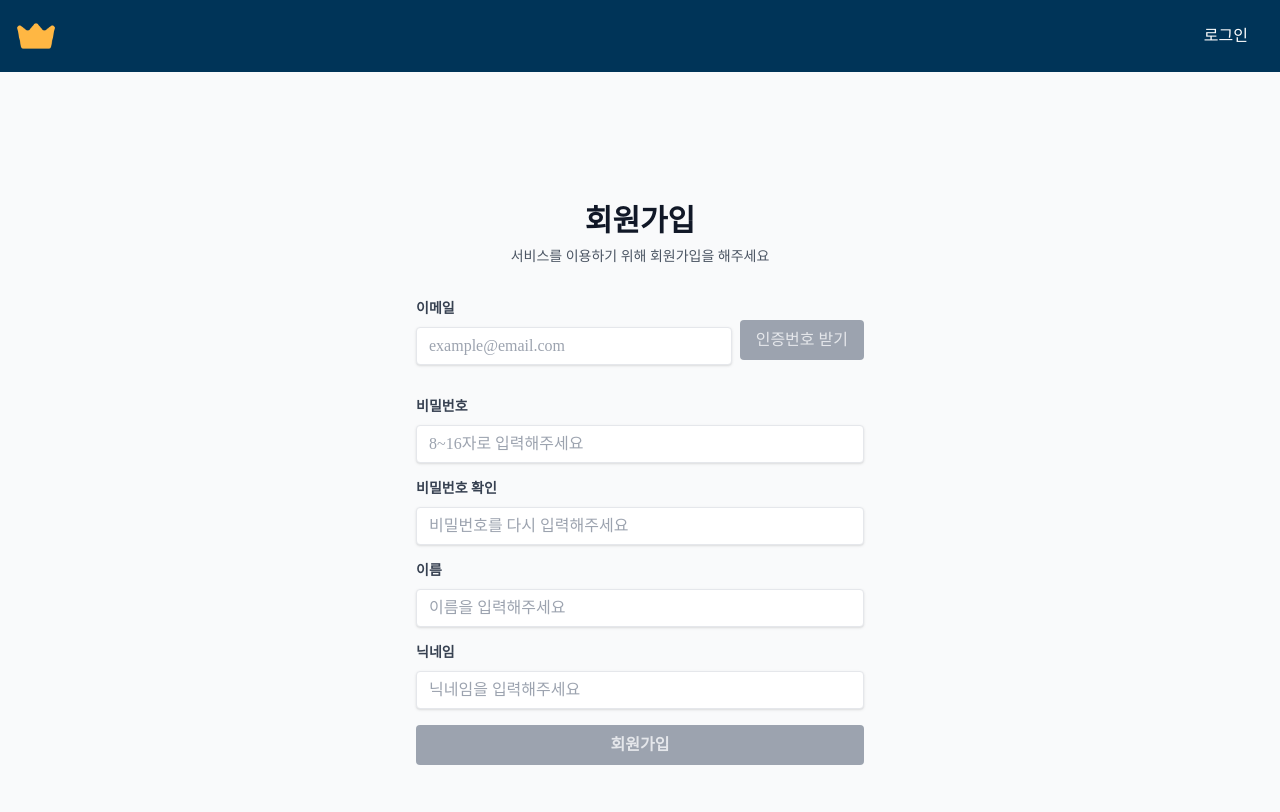
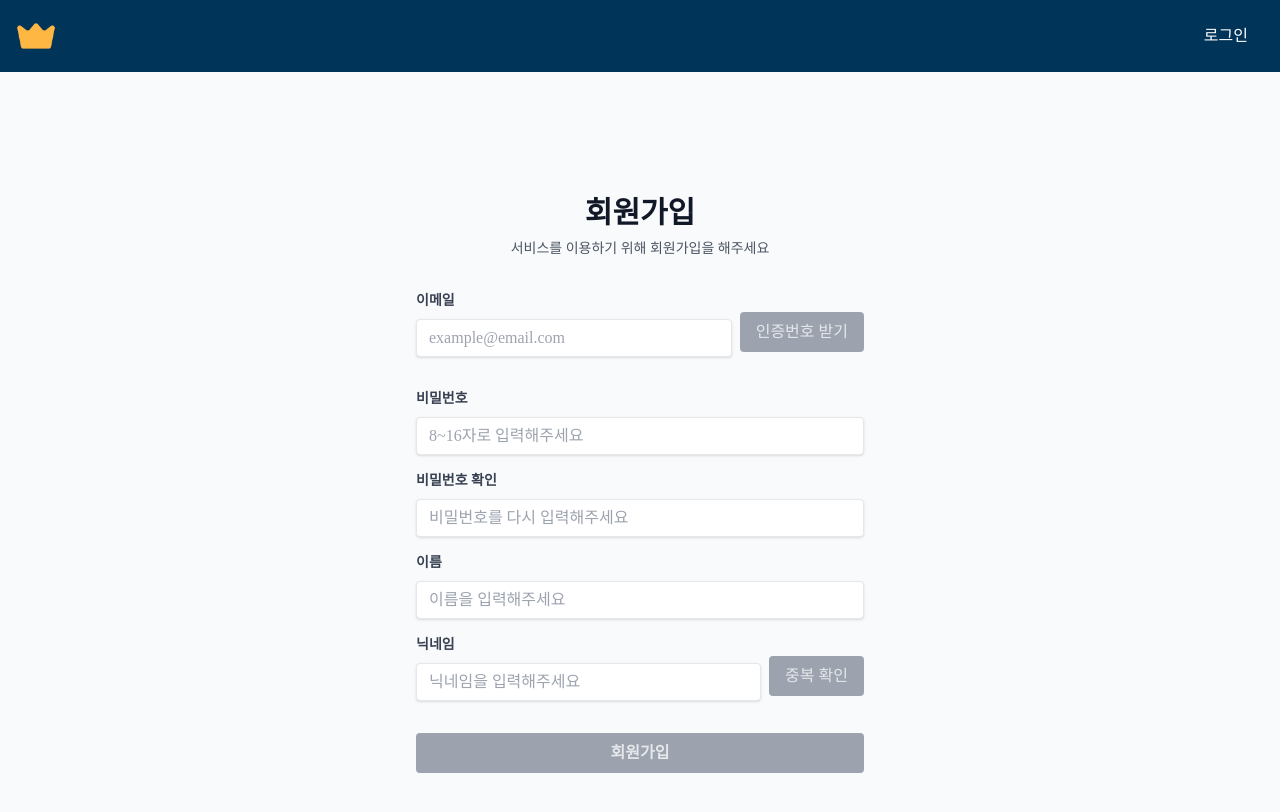
Before and after one commit to namgi2386/DreamMoA, a React (Vite) app: page /join in a window 1280 px wide. Shown: the top 812 px of the page. Built offline with nearby package versions, Linux system fonts and the light colour scheme; a web font is replaced by a local one.

Commit message:
Feat: 닉네임 중복 확인

```diff
--- a/src/components/auth/JoinForm.jsx
+++ b/src/components/auth/JoinForm.jsx
@@ -25,6 +25,7 @@ const JoinForm = () => {
   const [isEmailVerified, setIsEmailVerified] = useState(false);
   const [isCodeSent, setIsCodeSent] = useState(false);
   const [isEmailButtonDisabled, setIsEmailButtonDisabled] = useState(false);
+  const [isNicknameVerified, setIsNicknameVerified] = useState(false);
 
   const handleChange = (e) => {
     const { name, value } = e.target;
@@ -32,6 +33,11 @@ const JoinForm = () => {
     // 이메일이 인증되었다면 수정 불가
     if (name === "email" && isEmailVerified) {
       return;
+    }
+
+    // 닉네임이 변경되면 인증 상태 초기화
+    if (name === "nickname") {
+      setIsNicknameVerified(false);
     }
 
     setFormData((prev) => ({
@@ -56,12 +62,12 @@ const JoinForm = () => {
         if (formData.confirmpassword && value !== formData.confirmpassword) {
           setErrors((prev) => ({
             ...prev,
-            confirmpassword: "비밀번호가 일치하지 않습니다"
+            confirmpassword: "비밀번호가 일치하지 않습니다",
           }));
         } else {
           setErrors((prev) => ({
             ...prev,
-            confirmpassword: ""
+            confirmpassword: "",
           }));
         }
         break;
@@ -106,7 +112,7 @@ const JoinForm = () => {
       });
 
       setIsCodeSent(true);
-      setIsEmailButtonDisabled(true);  // 인증번호 받기 버튼 비활성화
+      setIsEmailButtonDisabled(true); // 인증번호 받기 버튼 비활성화
     } catch (error) {
       Swal.fire({
         icon: "error",
@@ -134,6 +140,32 @@ const JoinForm = () => {
     }
   };
 
+  // 닉네임 중복 확인
+  const handleCheckNickname = async () => {
+    try {
+      const isAvailable = await authApi.checkNickname(formData.nickname);
+
+      if (isAvailable) {
+        Swal.fire({
+          icon: "success",
+          text: "사용 가능한 닉네임입니다.",
+        });
+        setIsNicknameVerified(true);
+      } else {
+        Swal.fire({
+          icon: "error",
+          text: "이미 사용 중인 닉네임입니다.",
+        });
+        setIsNicknameVerified(false);
+      }
+    } catch (error) {
+      Swal.fire({
+        icon: "error",
+        text: error.message,
+      });
+    }
+  };
+
   useEffect(() => {
     const isValid =
       formData.email.trim() !== "" &&
@@ -142,6 +174,7 @@ const JoinForm = () => {
       formData.name.trim() !== "" &&
       formData.nickname.trim() !== "" &&
       isEmailVerified &&
+      isNicknameVerified &&
       !errors.email &&
       !errors.password &&
       !errors.confirmpassword &&
@@ -149,7 +182,7 @@ const JoinForm = () => {
       !errors.nickname;
 
     setIsFormValid(isValid);
-  }, [formData, errors, isEmailVerified]);
+  }, [formData, errors, isEmailVerified, isNicknameVerified]);
 
   const handleSubmit = async (e) => {
     e.preventDefault();
@@ -158,7 +191,7 @@ const JoinForm = () => {
 
     try {
       const { email, password, name, nickname } = formData;
-      await authApi.join(email, password, name, nickname, null);
+      await authApi.join(email, password, name, nickname,);
 
       await Swal.fire({
         icon: "success",
@@ -195,7 +228,11 @@ const JoinForm = () => {
               onChange={handleChange}
               error={errors.email}
               placeholder="example@email.com"
-              className={isEmailVerified ? "bg-gray-400 text-gray-200 cursor-not-allowed" : ""}
+              className={
+                isEmailVerified
+                  ? "bg-gray-400 text-gray-200 cursor-not-allowed"
+                  : ""
+              }
               disabled={isEmailVerified}
             />
           </div>
@@ -268,6 +305,8 @@ const JoinForm = () => {
         error={errors.name}
         placeholder="이름을 입력해주세요"
       />
+      <div className="flex items-center space-x-2">
+        <div className="flex-1">
           <AuthInput
             label="닉네임"
             name="nickname"
@@ -276,7 +315,27 @@ const JoinForm = () => {
             onChange={handleChange}
             error={errors.nickname}
             placeholder="닉네임을 입력해주세요"
+            className={
+              isNicknameVerified
+                ? "bg-gray-400 text-gray-200 cursor-not-allowed"
+                : ""
+            }
+            disabled={isNicknameVerified}
           />
+        </div>
+        <button
+          type="button"
+          onClick={handleCheckNickname}
+          disabled={!formData.nickname || isNicknameVerified}
+          className={`h-10 px-4 rounded focus:outline-none ${
+            formData.nickname && !isNicknameVerified
+              ? "bg-blue-500 hover:bg-blue-600 text-white"
+              : "bg-gray-400 text-gray-200 cursor-not-allowed"
+          }`}
+        >
+          중복 확인
+        </button>
+      </div>
 
       {errors.submit && (
         <div className="text-red-500 text-sm text-center">{errors.submit}</div>
--- a/src/services/api/authApi.js
+++ b/src/services/api/authApi.js
@@ -120,6 +120,20 @@ export const authApi = {
       );
     }
   },
+
+  // 닉네임 중복 확인 추가
+  checkNickname: async (nickname) => {
+    try {
+      const response = await api.post("/check-nickname", { nickname });
+      return response.data.available; // true/false 반환
+    } catch (error) {
+      console.error("Nickname check error:", error);
+      throw new Error(
+        error.response?.data?.message ||
+          "닉네임 중복 확인 중 오류가 발생했습니다."
+      );
+    }
+  },
 };
 
 export const socialLogin = (provider) => {
```
Lines whose indentation alone changed are shown as unchanged.
